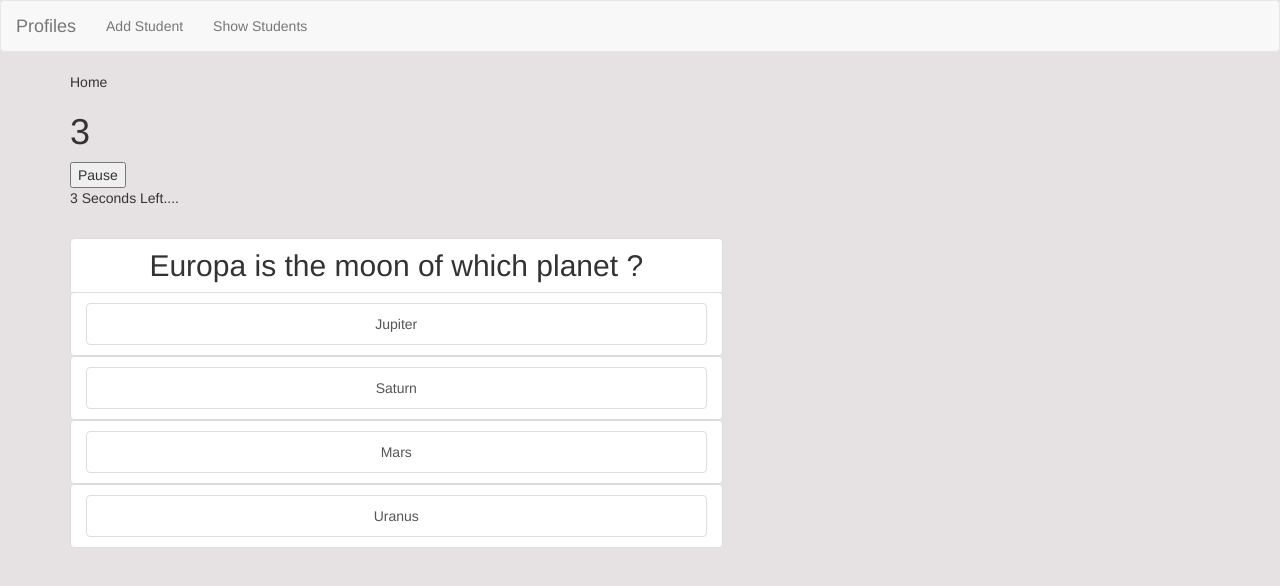
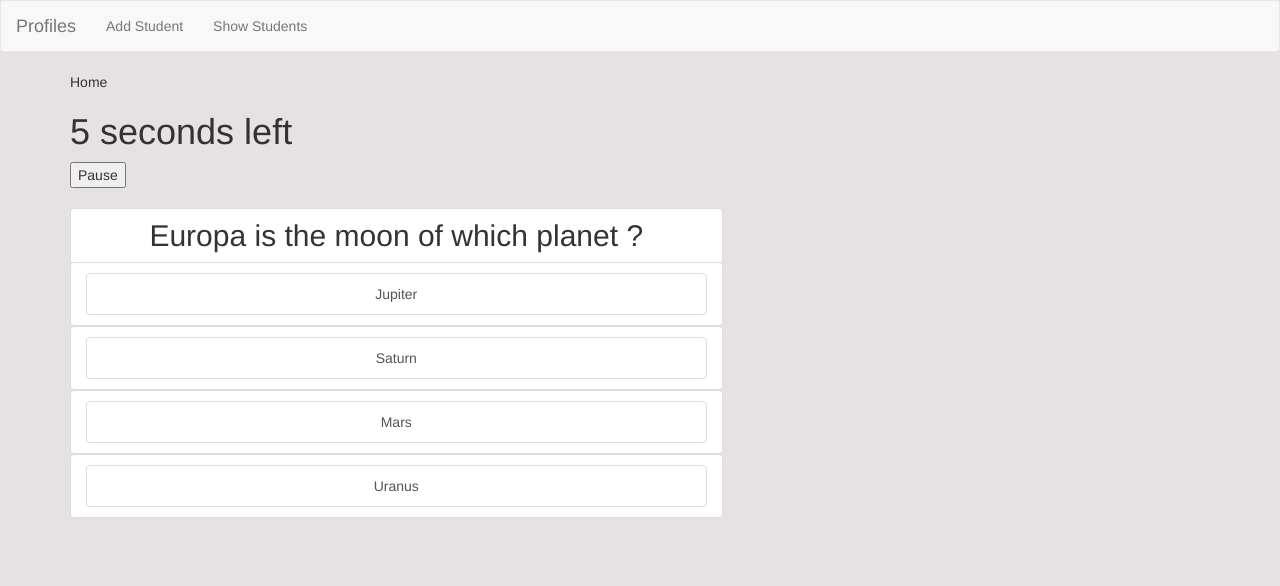
Before and after one commit to Abhinav7076/angular, an Angular app: page / in a window 1280 px wide. Shown: the top 586 px of the page. Built offline with nearby package versions, Linux system fonts and the light colour scheme.

Commit message:
adding timer

```diff
--- a/src/app/home/data.service.ts
+++ b/src/app/home/data.service.ts
@@ -4,11 +4,18 @@ import { Injectable } from "@angular/core"
 export class dataService {
     idx: number = 0
     score: number = 0
+    timeLimit: number = 10
+    timeLeft: number = this.timeLimit
     disable: Boolean = false
 
     reset(){
-        this.idx=0
-        this.score=0
+        this.idx = 0
+        this.score = 0
+        this.timeLeft = this.timeLimit
         this.disable = false
     }
+
+    resetTime(){
+        this.timeLeft = this.timeLimit
+    }
 }
--- a/src/app/home/home.component.html
+++ b/src/app/home/home.component.html
@@ -1,14 +1,12 @@
 <div class="row">
     <div class="col-md-12">
         <p>Home</p>
-        <h1>{{timeLeft}}</h1>
+        <h1>{{this.dataService.timeLeft}} seconds left</h1>
     </div>
 </div>
 <!-- <button (click)='incrementIndex()'>Increment Number</button> -->
 <button (click)='pauseTimer()'>Pause</button>
 
-<p>{{timeLeft}} Seconds Left....</p>
-<h2 *ngIf="timeLeft===0">Time Up!!!</h2>
 <div class="row" id="card">
     <div class="col-md-12" [ngClass]="{card2: this.dataService.disable}">
     <h2 class="list-group-item list-group-item-dark" >{{qData[this.dataService.idx].ques}}</h2>
--- a/src/app/home/home.component.ts
+++ b/src/app/home/home.component.ts
@@ -1,4 +1,5 @@
 import { Component, ElementRef, Input, OnDestroy, OnInit, ViewChild } from '@angular/core';
+import { Router } from '@angular/router';
 import { interval, Observable, Subscription } from 'rxjs';
 import { dataService } from './data.service';
 import { quiz } from './quiz.model';
@@ -16,21 +17,22 @@ export class HomeComponent implements OnInit, OnDestroy {
     new quiz('Zagreb is the capital of which country ?','Slovenia','Croatia','Greece','Hungary','Croatia'),
   ]
 
-
-  subscription: Subscription
-  timeLeft: number = 3
-  count = 0
   interval
 
 
-  constructor(protected dataService: dataService) { }
+  constructor(protected dataService: dataService, private router: Router) { }
 
   startTimer() {
     this.interval = setInterval(() => {
-      if(this.timeLeft > 0) {
-        this.timeLeft--;
+      if(this.dataService.timeLeft > 0) {
+        this.dataService.timeLeft--;
       } else {
         clearInterval(this.interval);
+        this.dataService.idx += 1
+        this.dataService.resetTime()
+        if(this.dataService.idx===3)
+          this.router.navigate(['/score'])
+        this.startTimer()
       }
     },1000)
   }
@@ -39,11 +41,11 @@ export class HomeComponent implements OnInit, OnDestroy {
     clearInterval(this.interval);
   }
   ngOnInit() {
-    // this.startTimer()
+    this.startTimer()
   }
 
   ngOnDestroy(): void {
-    // this.subscription.unsubscribe()
+    clearInterval(this.interval)
   }
 
 }
--- a/src/app/home/options/options.component.ts
+++ b/src/app/home/options/options.component.ts
@@ -45,11 +45,12 @@ export class OptionsComponent implements OnInit {
       this.playSound()
       setTimeout(()=> {
         if(this.dataService.idx===2)
-        this.router.navigate(['/score'])
+          this.router.navigate(['/score'])
         this.dataService.idx += 1
         this.state='normal'
         this.dataService.disable=false
-       }, 2000)
+        this.dataService.resetTime()
+       }, 3000)
     }
 
   playSound(){
```
